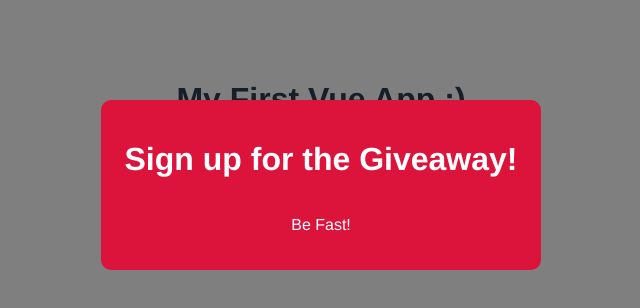
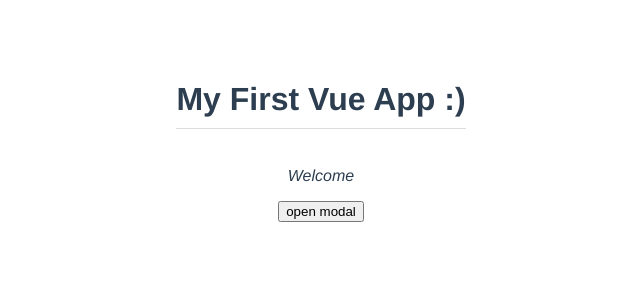
Before and after one commit to BK-97/Vue.js-Tutorial, a Vue app: page / in a window 1280 px wide. Shown: the top 308 px of the page, without its empty margins (319-959 px from the left). Built offline with nearby package versions, Linux system fonts and the light colour scheme.

Commit message:
emittingEvent

```diff
--- a/src/App.vue
+++ b/src/App.vue
@@ -1,6 +1,10 @@
 <template>
   <h1>{{title}}</h1>
-  <Modal :header="header" :text="text" theme="sale"/>
+  <p>Welcome</p>
+  <div v-if="showModel">
+    <Modal :header="header" :text="text" theme="sale" @close="toggleModal"/>
+  </div>
+  <button @click="toggleModal">open modal</button>
 </template>
 
 <script>
@@ -13,7 +17,13 @@
     return {
       title: 'My First Vue App :)',
       header:"Sign up for the Giveaway!",
-      text:"Be Fast!"
+      text:"Be Fast!",
+      showModel: false
+    }
+  },
+  methods: {
+    toggleModal(){
+      this.showModel=!this.showModel
     }
   }
 }
--- a/src/components/Modal.vue
+++ b/src/components/Modal.vue
@@ -1,5 +1,5 @@
 <template>
-    <div class="backdrop">
+    <div class="backdrop" @click="closeModal">
         <div class="modal" :class="{ sale:theme==='sale'}">
             <h1>{{ header }}</h1>
             <p>{{ text }}</p>
@@ -9,7 +9,13 @@
 
 <script>
 export default{
-    props:['header','text',"theme"]
+    props:['header','text',"theme"],
+    methods:{
+        closeModal(){
+            this.$emit('close')
+        }
+    }
+
 }</script>
 <style>
     .modal{
```
